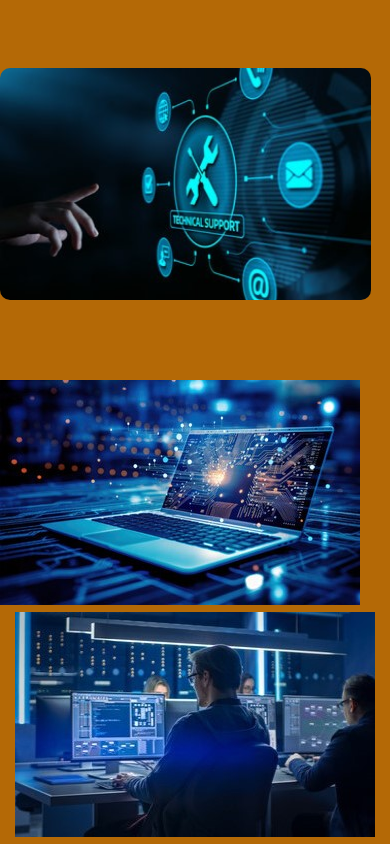
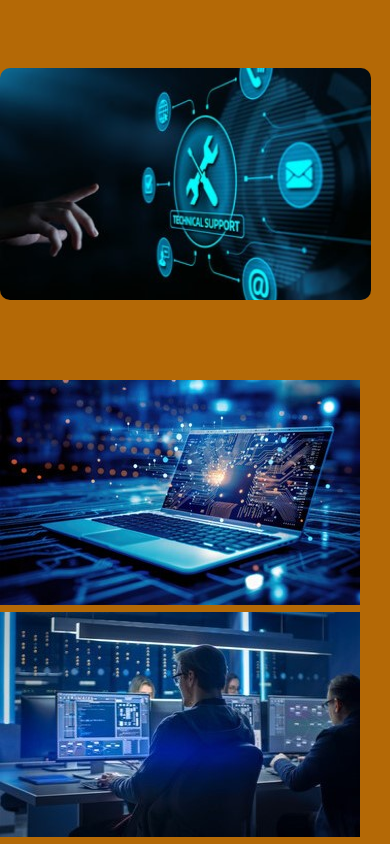
Before and after one commit to williamquin72/quinteros-web-app, a React (Vite) app: page / in a window 390 px wide. Shown: the part 1817-2661 px from the top of the page. Built offline with nearby package versions, Linux system fonts and the light colour scheme.

Commit message:
Nuevo cambio

```diff
--- a/src/Components/About/About.css
+++ b/src/Components/About/About.css
@@ -25,6 +25,14 @@
         width: 100%;
         justify-content: center;
         align-items: center;
+        flex-direction: row;
+
+    }
+    .About-Left02 {
+        flex-direction: row;
+        width: 100%;
+        justify-content: center;
+        align-items: center;
     }
 
     }
```
